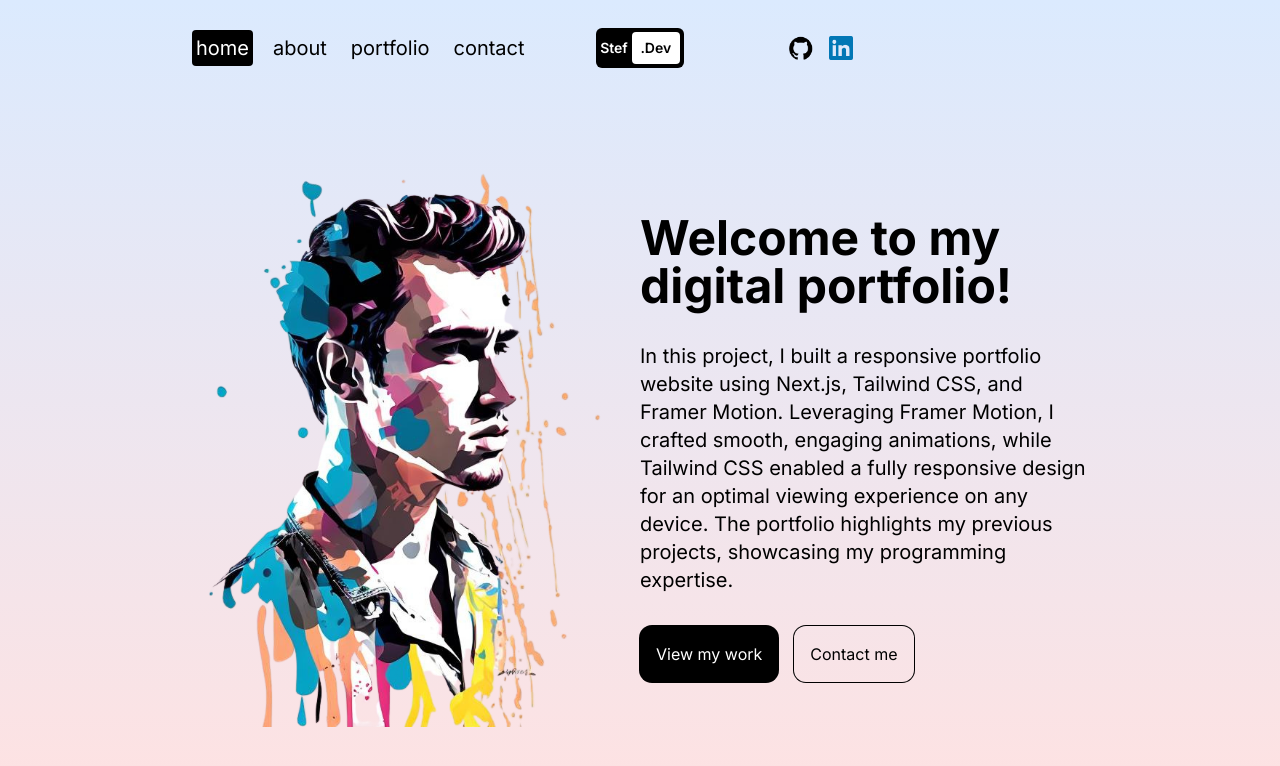
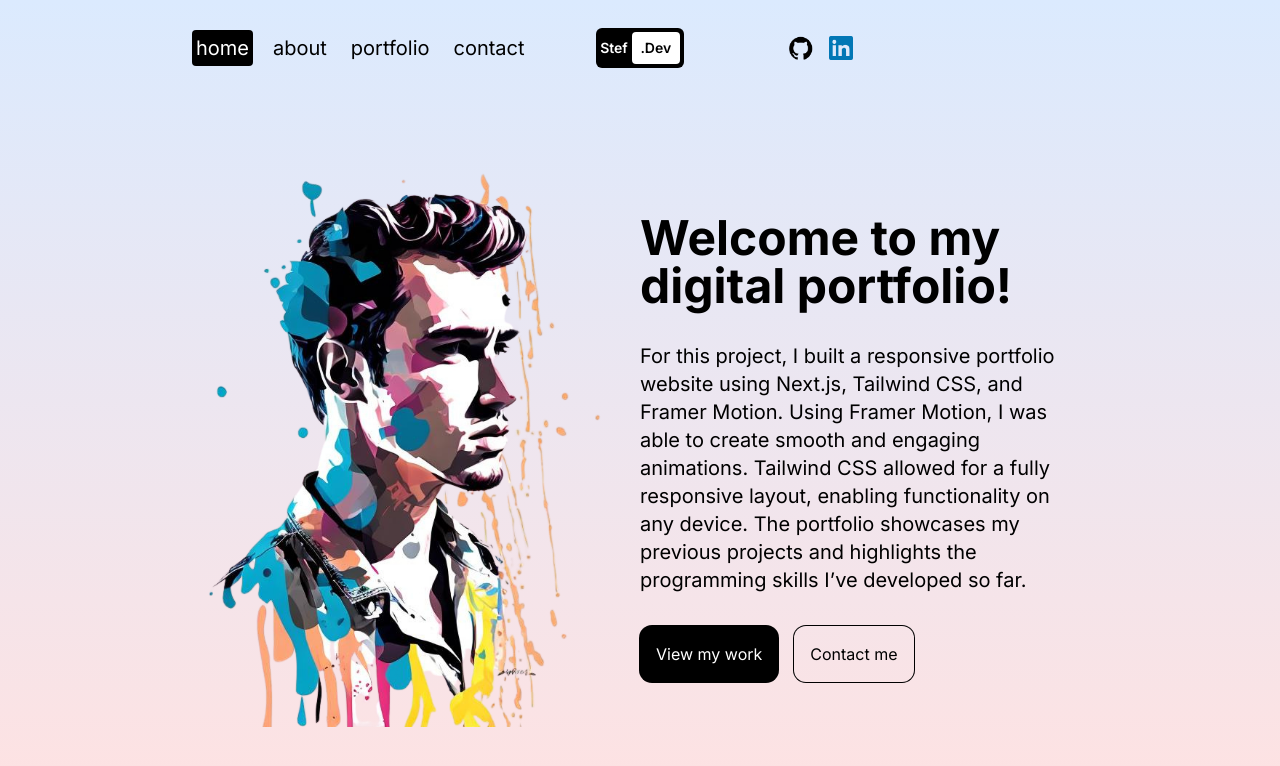
Before and after one commit to StefanoCumbo/NextJS-Portfolio, a Next.js app: page / in a window 1280 px wide. Shown: the top 766 px of the page. Built offline with nearby package versions, Linux system fonts and the light colour scheme.

Commit message:
fixed front page msg

```diff
--- a/src/app/contact/page.jsx
+++ b/src/app/contact/page.jsx
@@ -48,7 +48,7 @@ const ContactPage = () => {
     <motion.div className="h-full overflow-scroll" initial={{ y: "-200vh" }} animate={{ y: "0%" }} transition={{ duration: 1.5 }}>
       <div className="h-full flex flex-col lg:flex-row px-4 sm:px-8 md:px-12 lg:px-20 xl:px-48">
         {/* Text container */}
-        <div className=" xs:flex xs:flex-col xs:m-20 xs:text-2xl h-1/2 lg:h-full lg:w-1/2 flex items-center justify-center l:text-6xl xl:text-6xl">
+        <div className=" xs:flex xs:flex-col xs:m-20 xs:text-2xl h-1/2 lg:h-full lg:w-1/2 flex items-center justify-center l:text-6xl xl:text-6xl  ">
           <div>
             {text.split("").map((letter, index) => (
               <motion.span key={index} initial={{ opacity: 1 }} animate={{ opacity: 0 }} transition={{ duration: 3, repeat: Infinity, delay: index * 0.1 }}>
--- a/src/app/page.jsx
+++ b/src/app/page.jsx
@@ -18,7 +18,7 @@ const Homepage = () => {
         Welcome to my digital portfolio!
       </h1>
       <p className="md:text-xl">
-      In this project, I built a responsive portfolio website using Next.js, Tailwind CSS, and Framer Motion. Leveraging Framer Motion, I crafted smooth, engaging animations, while Tailwind CSS enabled a fully responsive design for an optimal viewing experience on any device. The portfolio highlights my previous projects, showcasing my programming expertise.
+      For this project, I built a responsive portfolio website using Next.js, Tailwind CSS, and Framer Motion. Using Framer Motion, I was able to create smooth and engaging animations. Tailwind CSS allowed for a fully responsive layout, enabling functionality on any device. The portfolio showcases my previous projects and highlights the programming skills I’ve developed so far.
       </p>
       <div className="flex gap-4 w-full">
         <Link href="/portfolio">
```
